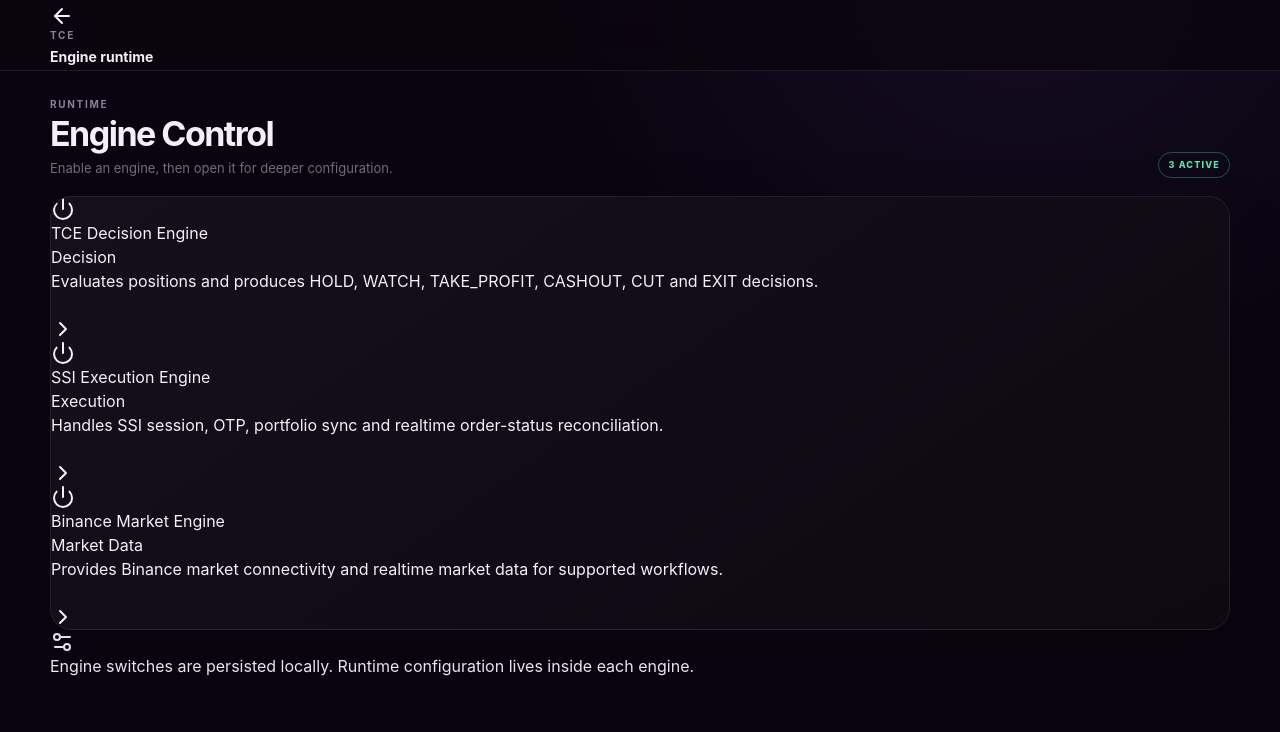
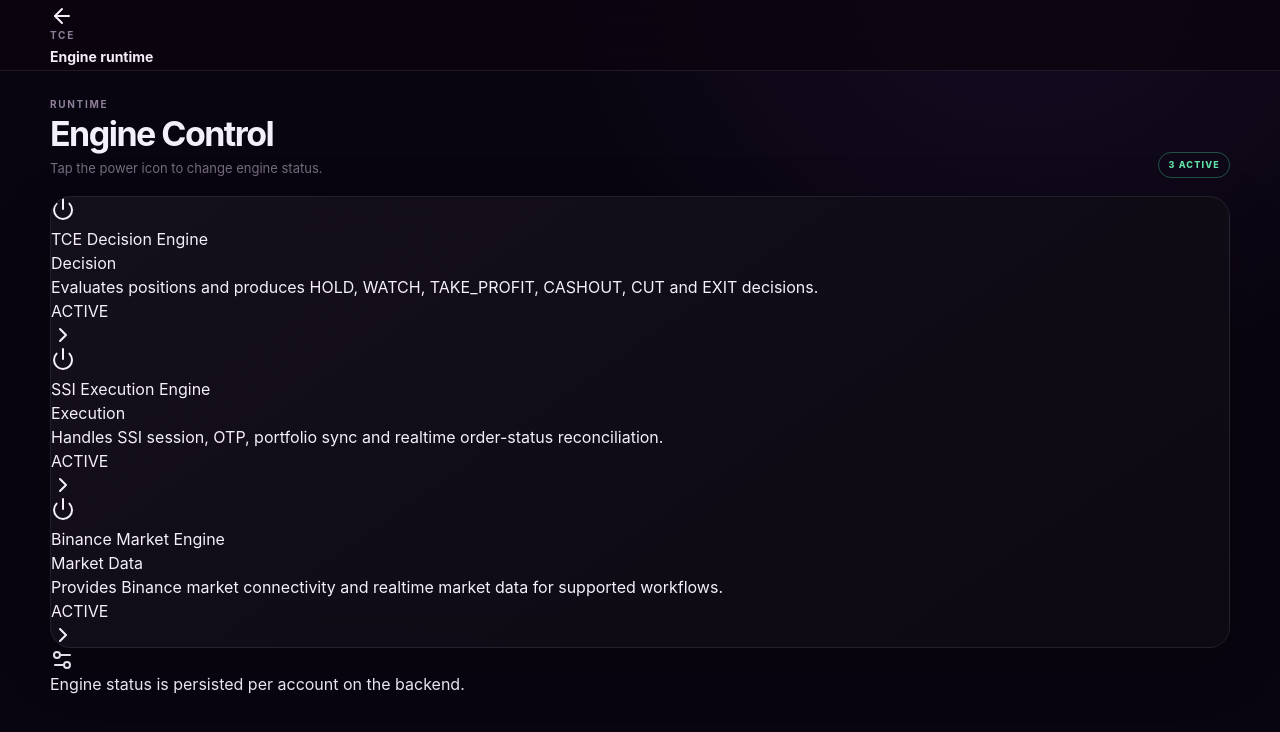
Before and after one commit to phanthienquoc/TCE-dashboard, a Next.js app in the folder apps/web/: page /engines in a window 1280 px wide. Shown: the top 732 px of the page. Built offline with nearby package versions, Linux system fonts and the light colour scheme; no server answers.

Commit message:
refactor(fe): toggle engine status from power icon

```diff
--- a/apps/web/app/engines/EngineControlPanel.tsx
+++ b/apps/web/app/engines/EngineControlPanel.tsx
@@ -4,29 +4,42 @@ import { ChevronRight, Power, Settings2 } from 'lucide-react';
 import { useEffect, useState } from 'react';
 import Link from 'next/link';
 import { Card } from '../../components/ui/card';
+import { dashboardApi } from '../../lib/api';
 import { ENGINE_REGISTRY, EngineId } from './engine-registry';
 
-const STORAGE_KEY = 'tce-engine-enabled';
 type EnabledState = Record<EngineId, boolean>;
-const initialState: EnabledState = { 'tce-decision': true, 'ssi-execution': true, 'binance-market': true };
 
 export default function EngineControlPanel() {
-  const [enabled, setEnabled] = useState<EnabledState>(initialState);
-  const [hydrated, setHydrated] = useState(false);
+  const [enabled, setEnabled] = useState<EnabledState>({ 'tce-decision': true, 'ssi-execution': true, 'binance-market': true });
+  const [loading, setLoading] = useState(true);
+  const [updating, setUpdating] = useState<EngineId | null>(null);
 
   useEffect(() => {
-    try {
-      const raw = window.localStorage.getItem(STORAGE_KEY);
-      if (raw) setEnabled({ ...initialState, ...JSON.parse(raw) });
-    } catch {
-      // Safe defaults.
-    } finally { setHydrated(true); }
+    let mounted = true;
+    void dashboardApi.engines().then((response) => {
+      if (!mounted) return;
+      const next = { 'tce-decision': true, 'ssi-execution': true, 'binance-market': true } as EnabledState;
+      for (const row of response.data ?? []) {
+        if (row?.engineId in next) next[row.engineId as EngineId] = String(row.status).toUpperCase() === 'ACTIVE';
+      }
+      setEnabled(next);
+    }).finally(() => { if (mounted) setLoading(false); });
+    return () => { mounted = false; };
   }, []);
 
-  function toggle(id: EngineId) {
-    const next = { ...enabled, [id]: !enabled[id] };
-    setEnabled(next);
-    window.localStorage.setItem(STORAGE_KEY, JSON.stringify(next));
+  async function toggle(id: EngineId) {
+    if (loading || updating) return;
+    const nextEnabled = !enabled[id];
+    const previous = enabled[id];
+    setEnabled((current) => ({ ...current, [id]: nextEnabled }));
+    setUpdating(id);
+    try {
+      await dashboardApi.setEngineStatus(id, nextEnabled ? 'ACTIVE' : 'INACTIVE');
+    } catch {
+      setEnabled((current) => ({ ...current, [id]: previous }));
+    } finally {
+      setUpdating(null);
+    }
   }
 
   const activeCount = Object.values(enabled).filter(Boolean).length;
@@ -34,7 +47,7 @@ export default function EngineControlPanel() {
   return (
     <section className="space-y-4 pb-4">
       <div className="page-heading !mb-2">
-        <div><p className="eyebrow">Runtime</p><h1>Engine Control</h1><p className="page-subtitle">Enable an engine, then open it for deeper configuration.</p></div>
+        <div><p className="eyebrow">Runtime</p><h1>Engine Control</h1><p className="page-subtitle">Tap the power icon to change engine status.</p></div>
         <div className="hero-status">{activeCount} ACTIVE</div>
       </div>
 
@@ -42,20 +55,27 @@ export default function EngineControlPanel() {
         <div className="divide-y divide-violet-200/[0.07]">
           {ENGINE_REGISTRY.map((engine) => (
             <div key={engine.id} className="flex min-h-[82px] items-center gap-3 px-4 py-3 sm:px-5">
-              <div className={`grid size-10 shrink-0 place-items-center rounded-xl ${enabled[engine.id] ? 'bg-emerald-400/10 text-emerald-300' : 'bg-white/[0.04] text-[#66596e]'}`}><Power className="size-4" /></div>
+              <button
+                type="button"
+                aria-pressed={enabled[engine.id]}
+                aria-label={`${enabled[engine.id] ? 'Disable' : 'Enable'} ${engine.name}`}
+                disabled={loading || updating !== null}
+                onClick={() => void toggle(engine.id)}
+                className={`grid size-10 shrink-0 place-items-center rounded-xl transition ${enabled[engine.id] ? 'bg-emerald-400/10 text-emerald-300 hover:bg-emerald-400/20' : 'bg-white/[0.04] text-[#66596e] hover:bg-white/[0.08]'} disabled:opacity-50`}
+              >
+                <Power className="size-4" />
+              </button>
               <Link href={`/engines/${engine.id}`} className="min-w-0 flex-1 py-1">
                 <div className="flex min-w-0 flex-wrap items-center gap-2"><p className="truncate text-sm font-semibold">{engine.name}</p><span className="rounded-full border border-violet-200/[0.08] px-2 py-0.5 text-[9px] uppercase tracking-[.1em] text-[#81748a]">{engine.category}</span></div>
                 <p className="mt-1 line-clamp-2 text-xs leading-5 text-[#75697d]">{engine.description}</p>
               </Link>
-              <button type="button" role="switch" aria-checked={enabled[engine.id]} aria-label={`${enabled[engine.id] ? 'Disable' : 'Enable'} ${engine.name}`} disabled={!hydrated} onClick={() => toggle(engine.id)} className={`relative h-7 w-12 shrink-0 rounded-full p-1 transition ${enabled[engine.id] ? 'bg-emerald-500/80' : 'bg-white/10'}`}>
-                <span className={`block size-5 rounded-full bg-white shadow transition-transform ${enabled[engine.id] ? 'translate-x-5' : 'translate-x-0'}`} />
-              </button>
+              <span className={`shrink-0 text-[9px] font-semibold uppercase tracking-[.12em] ${enabled[engine.id] ? 'text-emerald-300' : 'text-[#66596e]'}`}>{enabled[engine.id] ? 'ACTIVE' : 'INACTIVE'}</span>
               <Link href={`/engines/${engine.id}`} aria-label={`Configure ${engine.name}`} className="grid size-9 shrink-0 place-items-center rounded-lg text-[#75697d] hover:bg-white/[0.04] hover:text-white"><ChevronRight className="size-4" /></Link>
             </div>
           ))}
         </div>
       </Card>
-      <div className="flex items-start gap-2 px-1 text-xs leading-5 text-[#75697d]"><Settings2 className="mt-0.5 size-3.5 shrink-0" /> Engine switches are persisted locally. Runtime configuration lives inside each engine.</div>
+      <div className="flex items-start gap-2 px-1 text-xs leading-5 text-[#75697d]"><Settings2 className="mt-0.5 size-3.5 shrink-0" /> Engine status is persisted per account on the backend.</div>
     </section>
   );
 }
```
